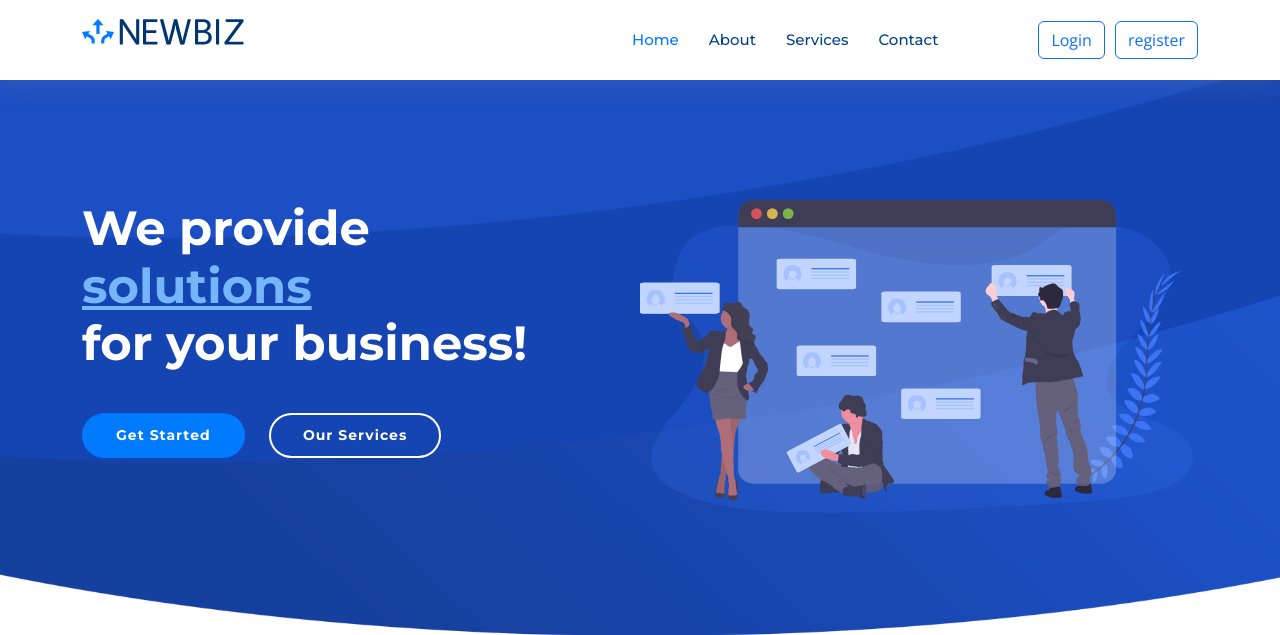
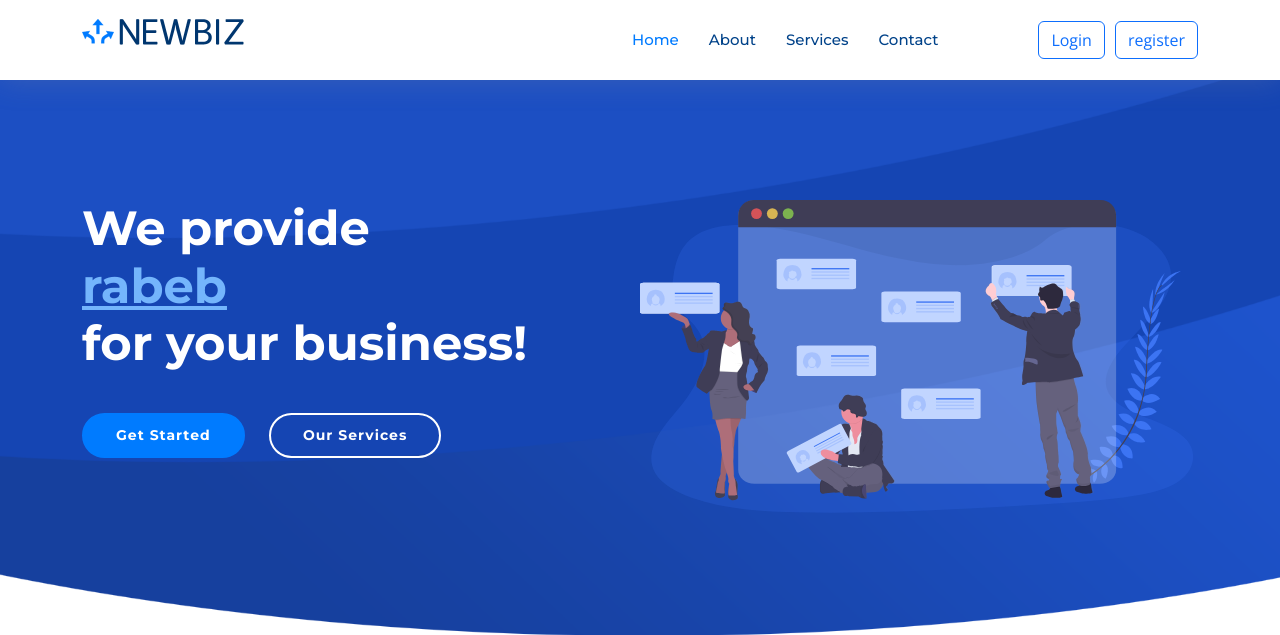
Before and after one commit to wajdi-22/education-platform, a Django app: template templates/course/index.html in a window 1280 px wide. Shown: the top 635 px of the page. Run offline with Django 3.2, Linux system fonts and the light colour scheme; the template is opened without the code that fills it, so the values that code supplies are empty; some libraries are stand-ins or nearby versions.

Commit message:
html changes

```diff
--- a/templates/course/index.html
+++ b/templates/course/index.html
@@ -93,7 +93,7 @@
       </div>
 
       <div class="hero-info" data-aos="zoom-in" data-aos-delay="100">
-        <h2>We provide<br><span>solutions</span><br>for your business!</h2>
+        <h2>We provide<br><span>rabeb</span><br>for your business!</h2>
         <div>
           <a href="#about" class="btn-get-started scrollto">Get Started</a>
           <a href="#services" class="btn-services scrollto">Our Services</a>
```
Also changed, not shown: db.sqlite3.
